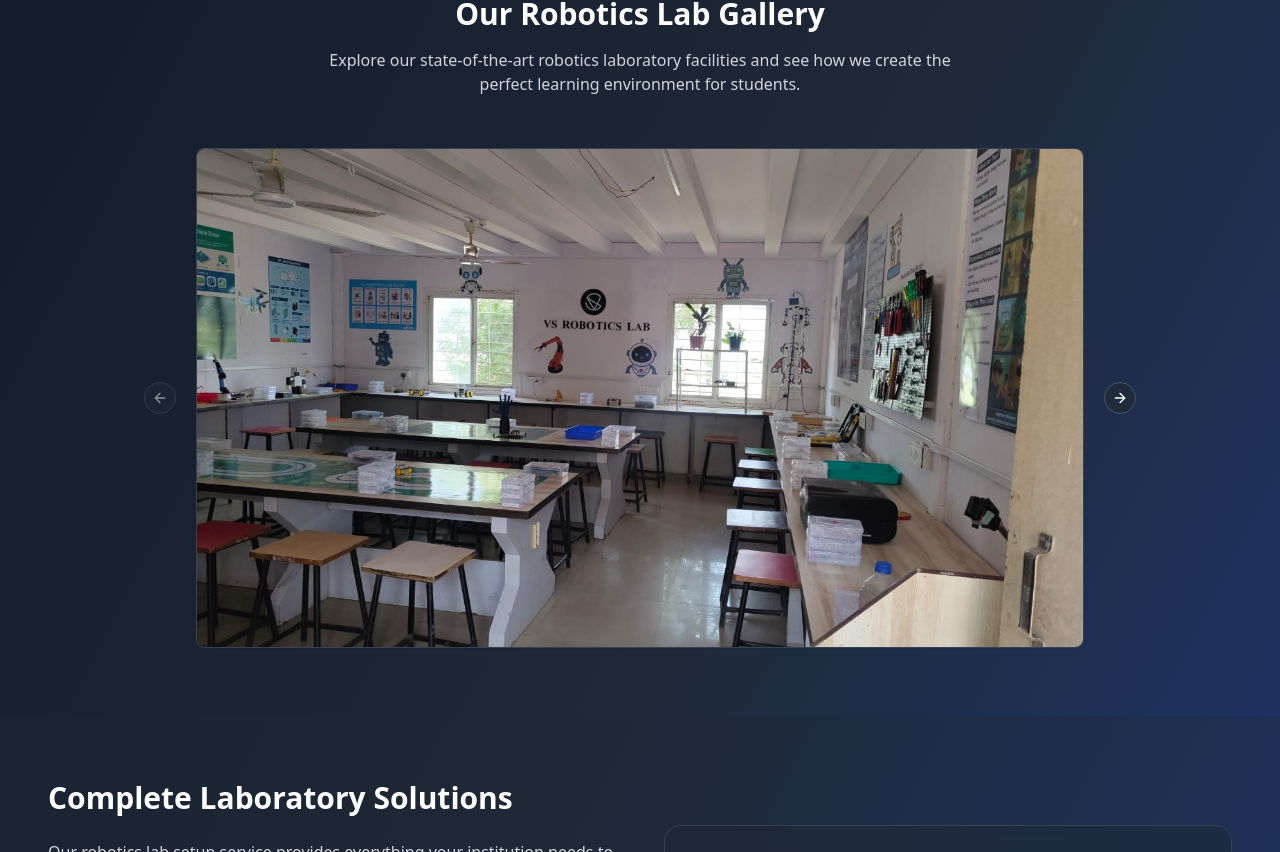
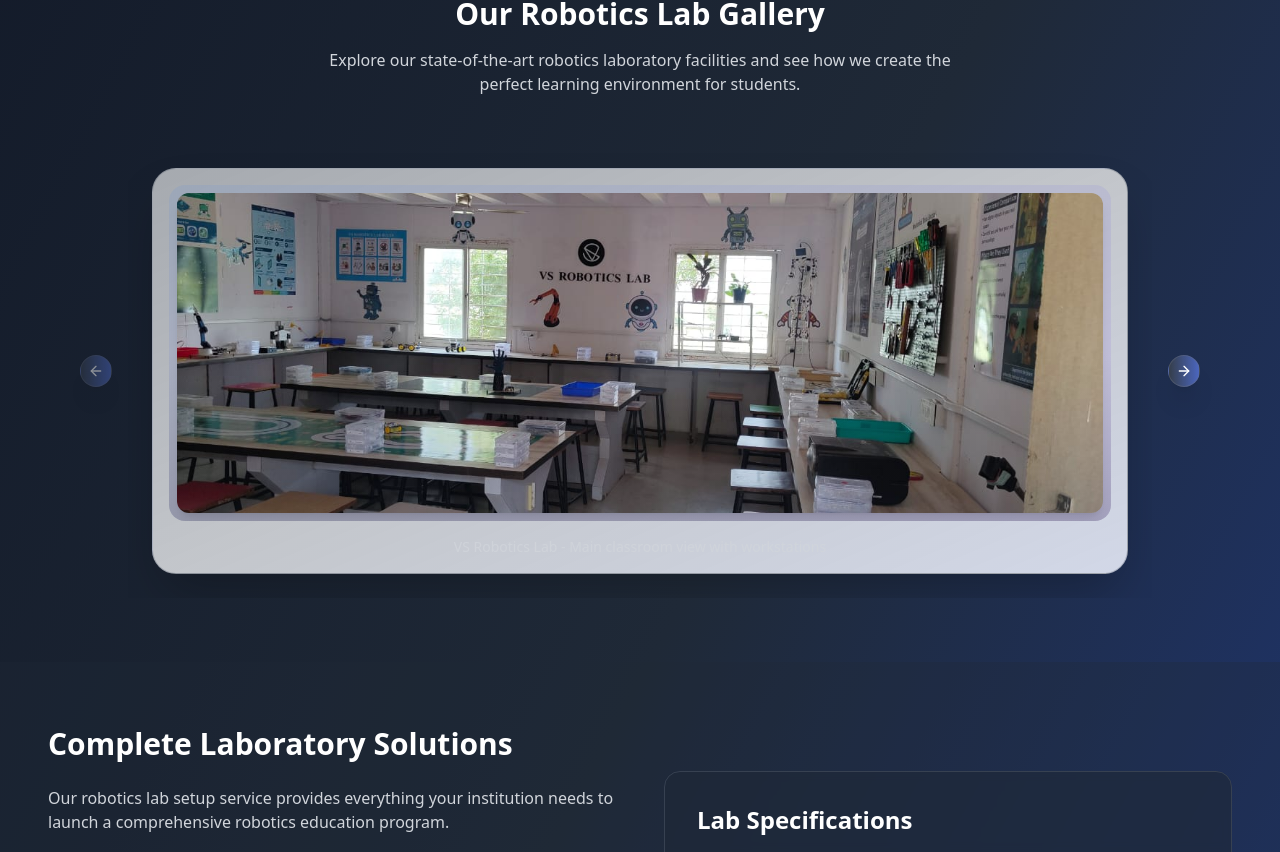
Before and after one commit to Anooj29/robo-vision-site, a React (Vite) app: page /services/robotics-lab in a window 1280 px wide. Shown: the part 528-1380 px from the top of the page. Built offline with nearby package versions, Linux system fonts and the light colour scheme.

Commit message:
Refactor: Apply curved boxes and floating effect
Apply curved rectangular boxes and floating effect to the images in the Robotics Lab gallery.

```diff
--- a/src/components/RoboticsLabGallery.tsx
+++ b/src/components/RoboticsLabGallery.tsx
@@ -28,27 +28,35 @@ const RoboticsLabGallery = () => {
   ];
 
   return (
-    <div className="w-full max-w-4xl mx-auto">
+    <div className="w-full max-w-5xl mx-auto">
       <Carousel className="w-full">
         <CarouselContent>
           {images.map((image, index) => (
             <CarouselItem key={index}>
-              <div className="p-1">
-                <Card className="bg-gray-800/60 border-gray-700">
-                  <CardContent className="flex aspect-video items-center justify-center p-0">
-                    <img
-                      src={image.src}
-                      alt={image.alt}
-                      className="w-full h-full object-cover rounded-lg"
-                    />
+              <div className="p-6">
+                <Card className="bg-gradient-to-br from-gray-800/40 via-gray-700/30 to-blue-900/20 border border-gray-600/30 backdrop-blur-sm rounded-3xl shadow-2xl hover:shadow-blue-500/20 transition-all duration-500 animate-float hover:scale-105">
+                  <CardContent className="p-4">
+                    <div className="relative overflow-hidden rounded-2xl bg-gradient-to-br from-blue-500/10 to-purple-600/10 p-2">
+                      <img
+                        src={image.src}
+                        alt={image.alt}
+                        className="w-full h-80 object-cover rounded-xl shadow-lg transform hover:scale-110 transition-transform duration-700"
+                      />
+                      <div className="absolute inset-0 bg-gradient-to-t from-gray-900/20 via-transparent to-transparent rounded-xl"></div>
+                    </div>
+                    <div className="mt-4 text-center">
+                      <p className="text-gray-300 text-sm font-medium opacity-80">
+                        {image.alt}
+                      </p>
+                    </div>
                   </CardContent>
                 </Card>
               </div>
             </CarouselItem>
           ))}
         </CarouselContent>
-        <CarouselPrevious className="bg-gray-800/80 border-gray-600 text-white hover:bg-gray-700/80" />
-        <CarouselNext className="bg-gray-800/80 border-gray-600 text-white hover:bg-gray-700/80" />
+        <CarouselPrevious className="bg-gradient-to-r from-gray-800/90 to-blue-800/80 border-gray-500/40 text-white hover:from-gray-700/90 hover:to-blue-700/80 backdrop-blur-md shadow-xl hover:shadow-blue-500/30 transition-all duration-300 hover:scale-110" />
+        <CarouselNext className="bg-gradient-to-r from-gray-800/90 to-blue-800/80 border-gray-500/40 text-white hover:from-gray-700/90 hover:to-blue-700/80 backdrop-blur-md shadow-xl hover:shadow-blue-500/30 transition-all duration-300 hover:scale-110" />
       </Carousel>
     </div>
   );
```
